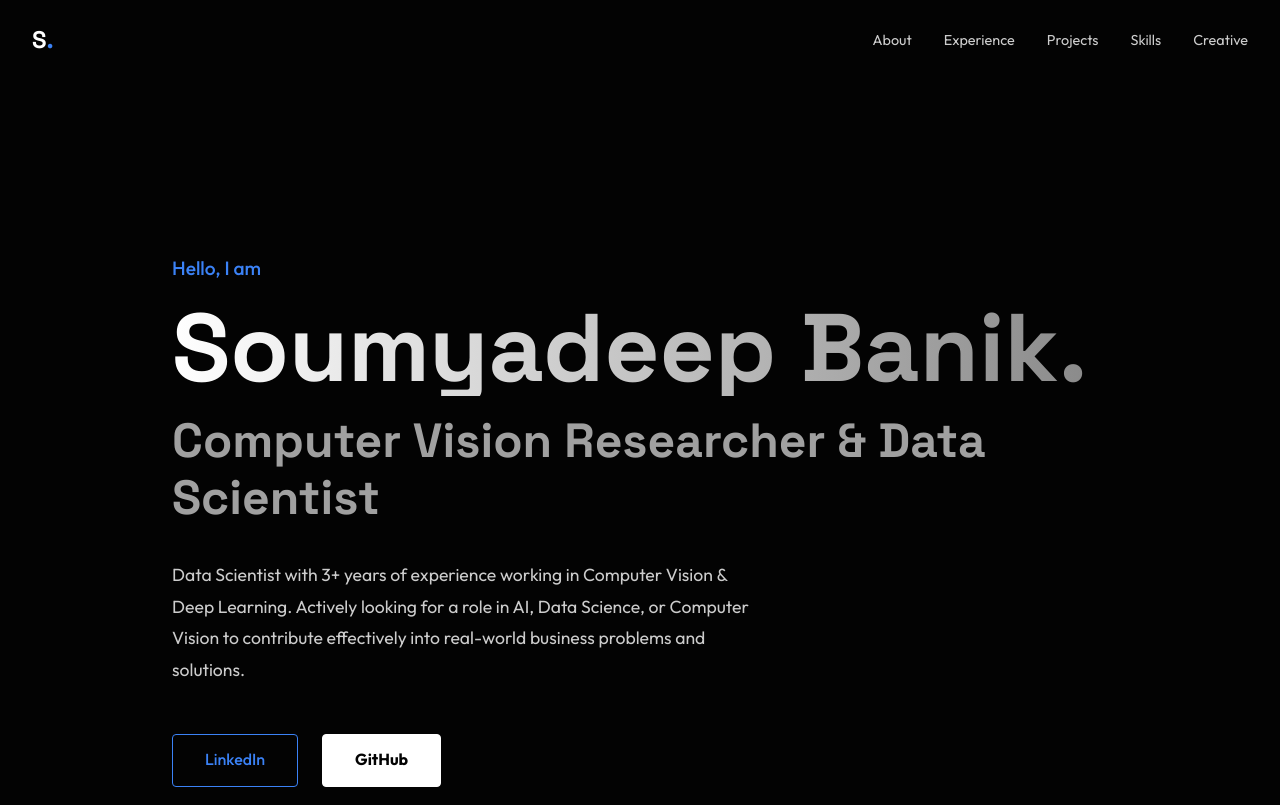
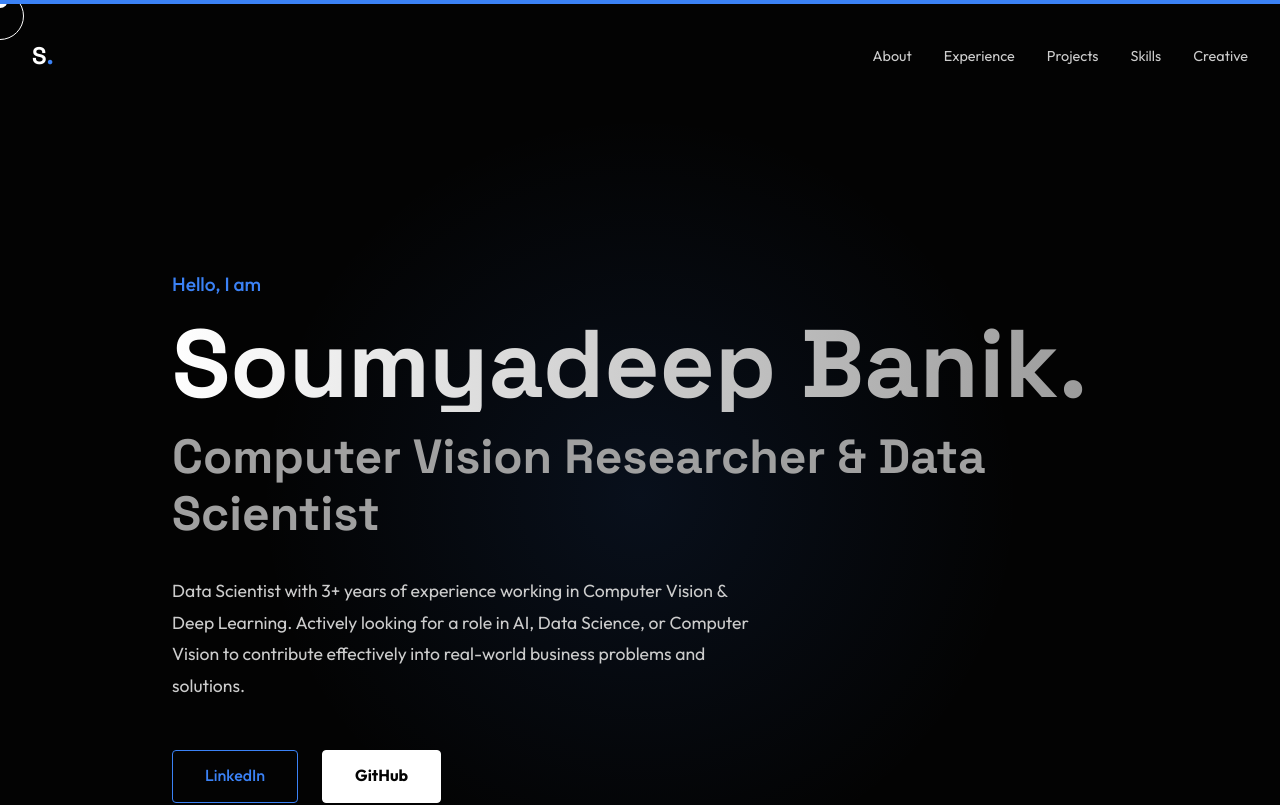
Before and after one commit to soumyadbanik/soumyadbanik.github.io, a React (Vite) app: page / in a window 1280 px wide. Shown: the top 805 px of the page. Built offline with nearby package versions, Linux system fonts and the light colour scheme; the HTML template or start-up script is replaced by a standard one.

Commit message:
Added creative effects: CustomCursor, ScrollProgress and better Hero background.

```diff
--- a/src/App.jsx
+++ b/src/App.jsx
@@ -5,6 +5,9 @@ import Experience from './components/Experience';
 import Projects from './components/Projects';
 import Skills from './components/Skills';
 import ExtraCurricular from './components/ExtraCurricular';
+import ScrollProgress from './components/ScrollProgress';
+import CustomCursor from './components/CustomCursor';
+
 
 function App() {
     // Smooth scroll behavior
@@ -17,6 +20,8 @@ function App() {
 
     return (
         <div className="App">
+            <CustomCursor />
+            <ScrollProgress />
             <Navbar />
 
             <main>
--- /dev/null
+++ b/src/components/CustomCursor.jsx
@@ -0,0 +1,104 @@
+import React, { useEffect, useState } from 'react';
+import { motion } from 'framer-motion';
+
+const CustomCursor = () => {
+    const [position, setPosition] = useState({ x: 0, y: 0 });
+    const [clicked, setClicked] = useState(false);
+    const [linkHovered, setLinkHovered] = useState(false);
+    const [hidden, setHidden] = useState(false);
+
+    useEffect(() => {
+        const addEventListeners = () => {
+            document.addEventListener("mousemove", onMouseMove);
+            document.addEventListener("mouseenter", onMouseEnter);
+            document.addEventListener("mouseleave", onMouseLeave);
+            document.addEventListener("mousedown", onMouseDown);
+            document.addEventListener("mouseup", onMouseUp);
+        };
+
+        const removeEventListeners = () => {
+            document.removeEventListener("mousemove", onMouseMove);
+            document.removeEventListener("mouseenter", onMouseEnter);
+            document.removeEventListener("mouseleave", onMouseLeave);
+            document.removeEventListener("mousedown", onMouseDown);
+            document.removeEventListener("mouseup", onMouseUp);
+        };
+
+        const onMouseMove = (e) => {
+            setPosition({ x: e.clientX, y: e.clientY });
+
+            // Check if hovering over a clickable element
+            const target = e.target;
+            const isLink = target.tagName.toLowerCase() === 'a' ||
+                target.tagName.toLowerCase() === 'button' ||
+                target.closest('a') ||
+                target.closest('button');
+
+            setLinkHovered(isLink);
+        };
+
+        const onMouseDown = () => {
+            setClicked(true);
+        };
+
+        const onMouseUp = () => {
+            setClicked(false);
+        };
+
+        const onMouseLeave = () => {
+            setHidden(true);
+        };
+
+        const onMouseEnter = () => {
+            setHidden(false);
+        };
+
+        addEventListeners();
+        return () => removeEventListeners();
+    }, []);
+
+    const cursorClasses = `fixed top-0 left-0 pointer-events-none z-[9999] mix-blend-difference`;
+
+    // Only show on desktop (coarse pointer check usually implies touch)
+    if (typeof navigator !== 'undefined' && navigator.maxTouchPoints > 0) return null;
+
+    return (
+        <>
+            <motion.div
+                className={cursorClasses}
+                style={{
+                    x: position.x - 8,
+                    y: position.y - 8,
+                    width: '16px',
+                    height: '16px',
+                    backgroundColor: '#fff',
+                    borderRadius: '50%',
+                    opacity: hidden ? 0 : 1,
+                }}
+            />
+            <motion.div
+                className={cursorClasses}
+                animate={{
+                    scale: clicked ? 0.8 : linkHovered ? 1.5 : 1,
+                    opacity: hidden ? 0 : 1,
+                    backgroundColor: linkHovered ? 'var(--accent)' : 'transparent',
+                    border: linkHovered ? 'none' : '1px solid #fff'
+                }}
+                transition={{
+                    scale: { duration: 0.15 },
+                    opacity: { duration: 0.2 }
+                }}
+                style={{
+                    x: position.x - 24,
+                    y: position.y - 24,
+                    width: '48px',
+                    height: '48px',
+                    borderRadius: '50%',
+                    position: 'fixed'
+                }}
+            />
+        </>
+    );
+};
+
+export default CustomCursor;
--- a/src/components/Hero.jsx
+++ b/src/components/Hero.jsx
@@ -11,9 +11,23 @@ const Hero = () => {
             alignItems: 'center',
             justifyContent: 'center',
             position: 'relative',
-            paddingTop: '80px'
+            paddingTop: '80px',
+            overflow: 'hidden'
         }}>
-            <div className="container" style={{ maxWidth: '1000px', textAlign: 'left' }}>
+            {/* Background Effect */}
+            <div style={{
+                position: 'absolute',
+                top: '50%',
+                left: '50%',
+                transform: 'translate(-50%, -50%)',
+                width: '60vw',
+                height: '60vw',
+                background: 'radial-gradient(circle, rgba(59,130,246,0.1) 0%, rgba(0,0,0,0) 70%)',
+                pointerEvents: 'none',
+                zIndex: -1
+            }} />
+
+            <div className="container" style={{ maxWidth: '1000px', textAlign: 'left', zIndex: 1 }}>
                 <motion.p
                     initial={{ opacity: 0, y: 20 }}
                     animate={{ opacity: 1, y: 0 }}
@@ -32,7 +46,7 @@ const Hero = () => {
                         fontWeight: 700,
                         lineHeight: 1,
                         marginBottom: '1rem',
-                        background: 'linear-gradient(to right, #fff, #888)',
+                        background: 'linear-gradient(to right, #fff, #999)',
                         WebkitBackgroundClip: 'text',
                         WebkitTextFillColor: 'transparent'
                     }}
--- /dev/null
+++ b/src/components/ScrollProgress.jsx
@@ -0,0 +1,29 @@
+import React, { useEffect, useState } from 'react';
+import { motion, useScroll, useSpring } from 'framer-motion';
+
+const ScrollProgress = () => {
+    const { scrollYProgress } = useScroll();
+    const scaleX = useSpring(scrollYProgress, {
+        stiffness: 100,
+        damping: 30,
+        restDelta: 0.001
+    });
+
+    return (
+        <motion.div
+            style={{
+                scaleX,
+                position: 'fixed',
+                top: 0,
+                left: 0,
+                right: 0,
+                height: '4px',
+                backgroundColor: 'var(--accent)',
+                transformOrigin: '0%',
+                zIndex: 9999
+            }}
+        />
+    );
+};
+
+export default ScrollProgress;
```
Also changed, not shown: 1 other file (tests, documents, lock files or other folders).
